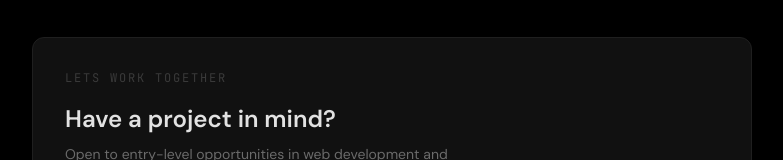
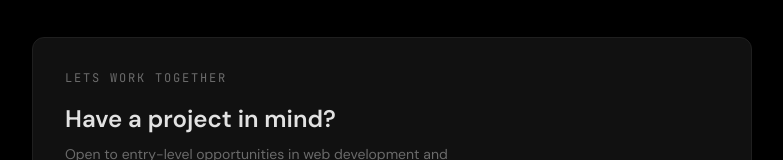
Before and after one commit to Abhii1217/Portfolio, a React (Vite) app: page / in a window 1280 px wide. Shown: the part 2943-3103 px from the top of the page, without its empty margins (248-1031 px from the left). Built offline with nearby package versions, Linux system fonts and the light colour scheme.

Commit message:
Change Style

```diff
--- a/src/components/Support.jsx
+++ b/src/components/Support.jsx
@@ -5,7 +5,7 @@ export default function Support() {
   return (
     <Section id="support">
       <div className="rounded-xl border border-[#1f1f1f] bg-[#111111] p-8">
-        <p className="text-xs font-mono text-[#3a3a3a] uppercase tracking-[0.15em] mb-4">
+        <p className="text-xs font-mono text-[#6b6b6b] uppercase tracking-[0.15em] mb-4">
           Lets work together
         </p>
 
```
